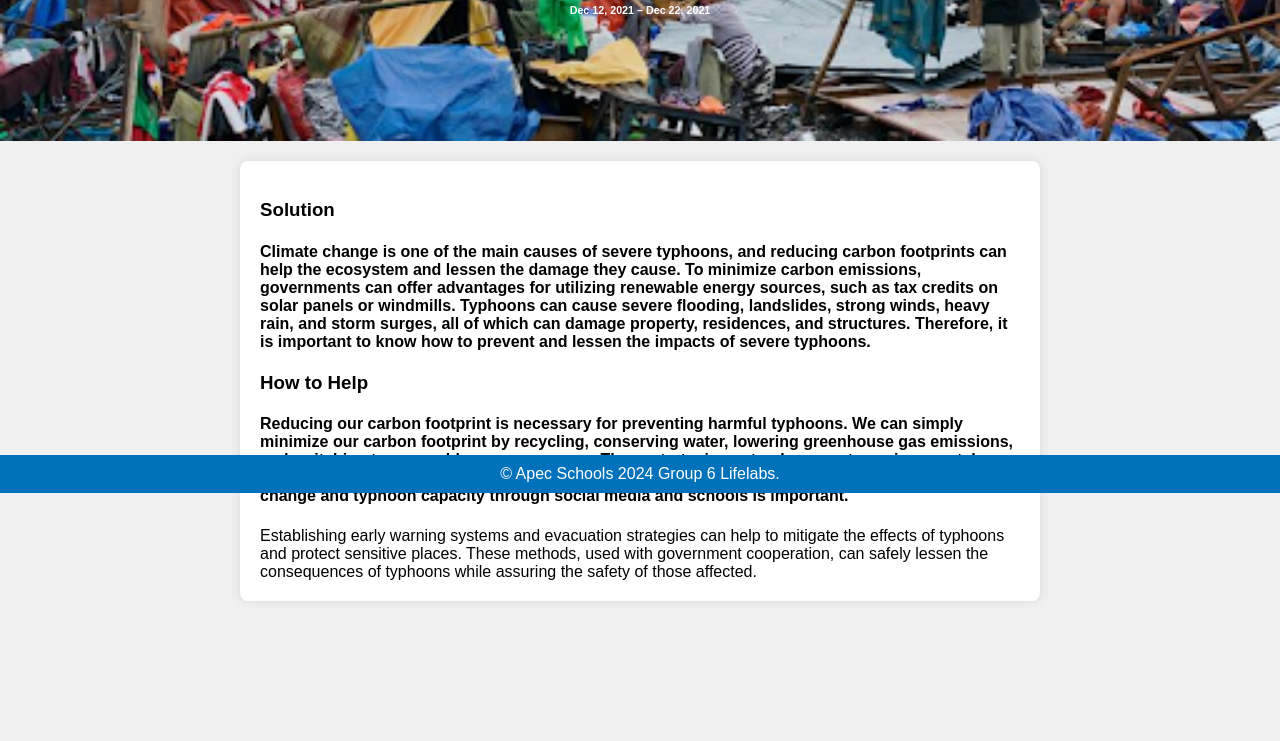
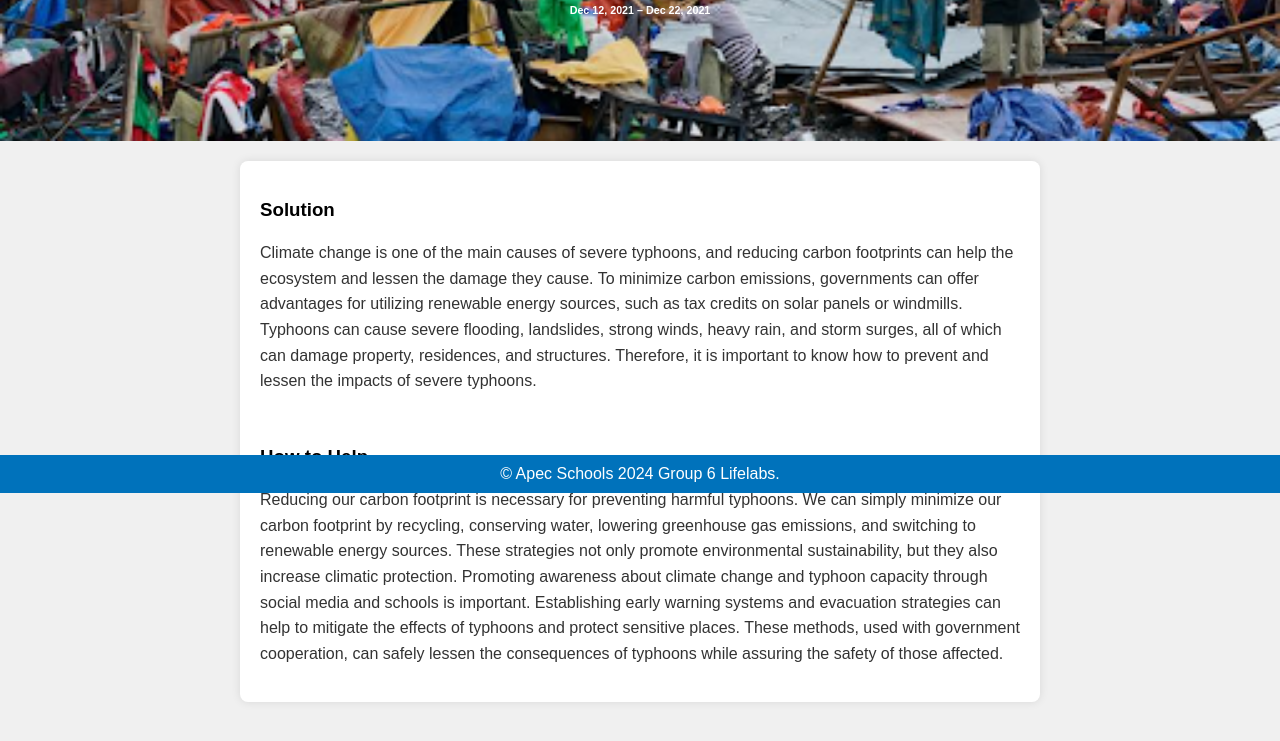
Before and after one commit to Jameskiel143/Typhoon-Odette, a plain HTML site: page Solution.html in a window 1280 px wide. Shown: the part 307-1048 px from the top of the page. Before the commit the page ends 948 px from the top, so only its background shows below. Drawn offline with Linux system fonts and the light colour scheme.

Commit message:
Update Solution.html

```diff
--- a/Solution.html
+++ b/Solution.html
@@ -96,11 +96,11 @@
         <div class="container">
             <div class="article">
                 <h3>Solution</h3>
-                <h4>Climate change is one of the main causes of severe typhoons, and reducing carbon footprints can help the ecosystem and lessen the damage they cause. To minimize carbon emissions, governments can offer advantages for utilizing renewable energy sources, such as tax credits on solar panels or windmills. Typhoons can cause severe flooding, landslides, strong winds, heavy rain, and storm surges, all of which can damage property, residences, and structures. Therefore, it is important to know how to prevent and lessen the impacts of severe typhoons.
+                <p>Climate change is one of the main causes of severe typhoons, and reducing carbon footprints can help the ecosystem and lessen the damage they cause. To minimize carbon emissions, governments can offer advantages for utilizing renewable energy sources, such as tax credits on solar panels or windmills. Typhoons can cause severe flooding, landslides, strong winds, heavy rain, and storm surges, all of which can damage property, residences, and structures. Therefore, it is important to know how to prevent and lessen the impacts of severe typhoons.</p>
                <br>
                   <h3>How to Help</h3>
-                <h4>Reducing our carbon footprint is necessary for preventing harmful typhoons. We can simply minimize our carbon footprint by recycling, conserving water, lowering greenhouse gas emissions, and switching to renewable energy sources. These strategies not only promote environmental sustainability, but they also increase climatic protection. Promoting awareness about climate change and typhoon capacity through social media and schools is important.</h4>
-                Establishing early warning systems and evacuation strategies can help to mitigate the effects of typhoons and protect sensitive places. These methods, used with government cooperation, can safely lessen the consequences of typhoons while assuring the safety of those affected.</h4>
+                <p>Reducing our carbon footprint is necessary for preventing harmful typhoons. We can simply minimize our carbon footprint by recycling, conserving water, lowering greenhouse gas emissions, and switching to renewable energy sources. These strategies not only promote environmental sustainability, but they also increase climatic protection. Promoting awareness about climate change and typhoon capacity through social media and schools is important.
+                Establishing early warning systems and evacuation strategies can help to mitigate the effects of typhoons and protect sensitive places. These methods, used with government cooperation, can safely lessen the consequences of typhoons while assuring the safety of those affected.</p>
             </div>
         </div>
     </main>
```
